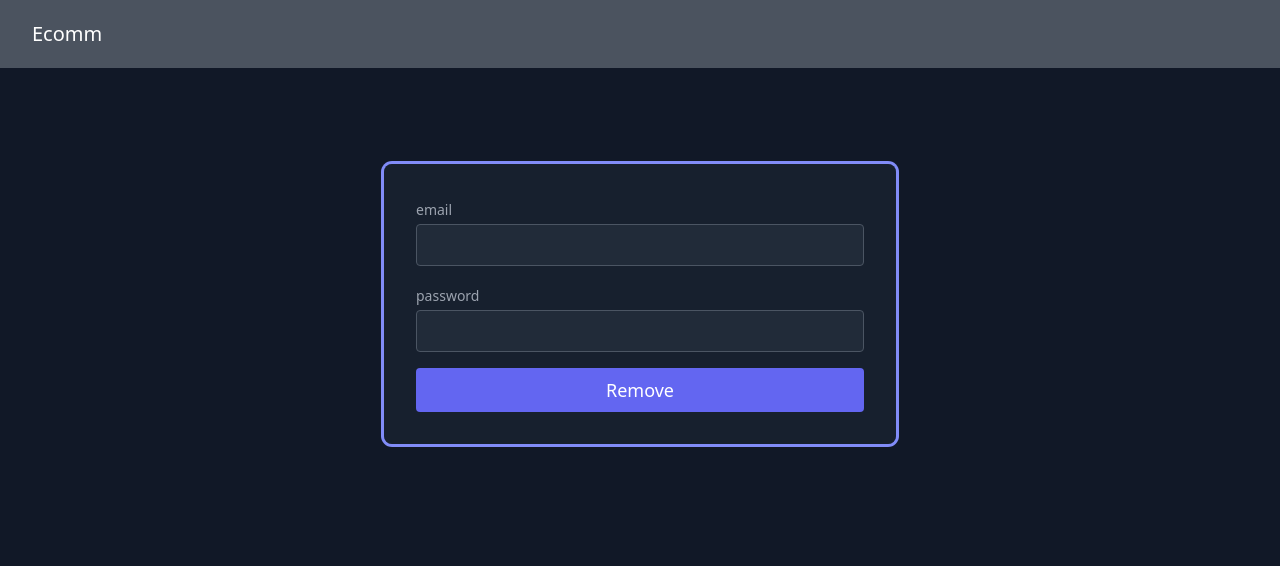
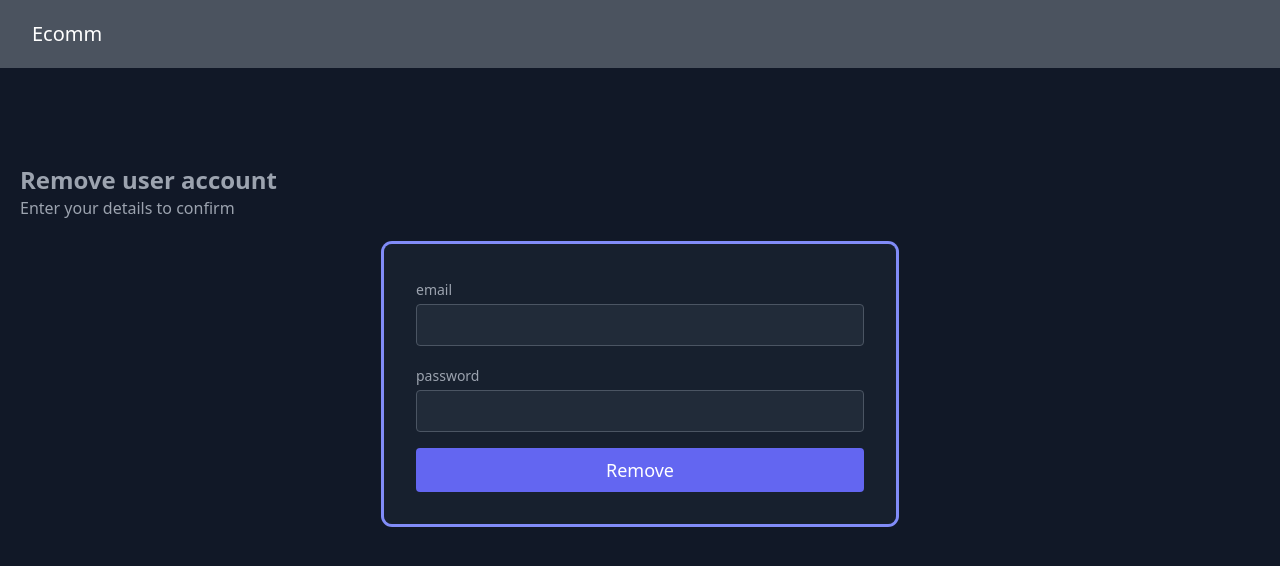
Before and after one commit to saxenabhishek/symmetrical-chainsaw, a Next.js app in the folder frontend/: page /del in a window 1280 px wide. Shown: the top 566 px of the page. Built offline with nearby package versions, Linux system fonts and the light colour scheme.

Commit message:
🚧 instruction text

```diff
--- a/frontend/pages/del.js
+++ b/frontend/pages/del.js
@@ -12,6 +12,9 @@
   return (
     <section className="text-gray-400 bg-gray-900 body-font h-full md:h-screen">
       <div className="container px-5 py-24 mx-auto items-center">
+        <h1 className="text-2xl font-bold">Remove user account</h1>
+        <p>Enter your details to confirm</p>
+        <br />
         <Formik
           initialValues={{ email: "", password: "" }}
           validate={(values) => {
```
